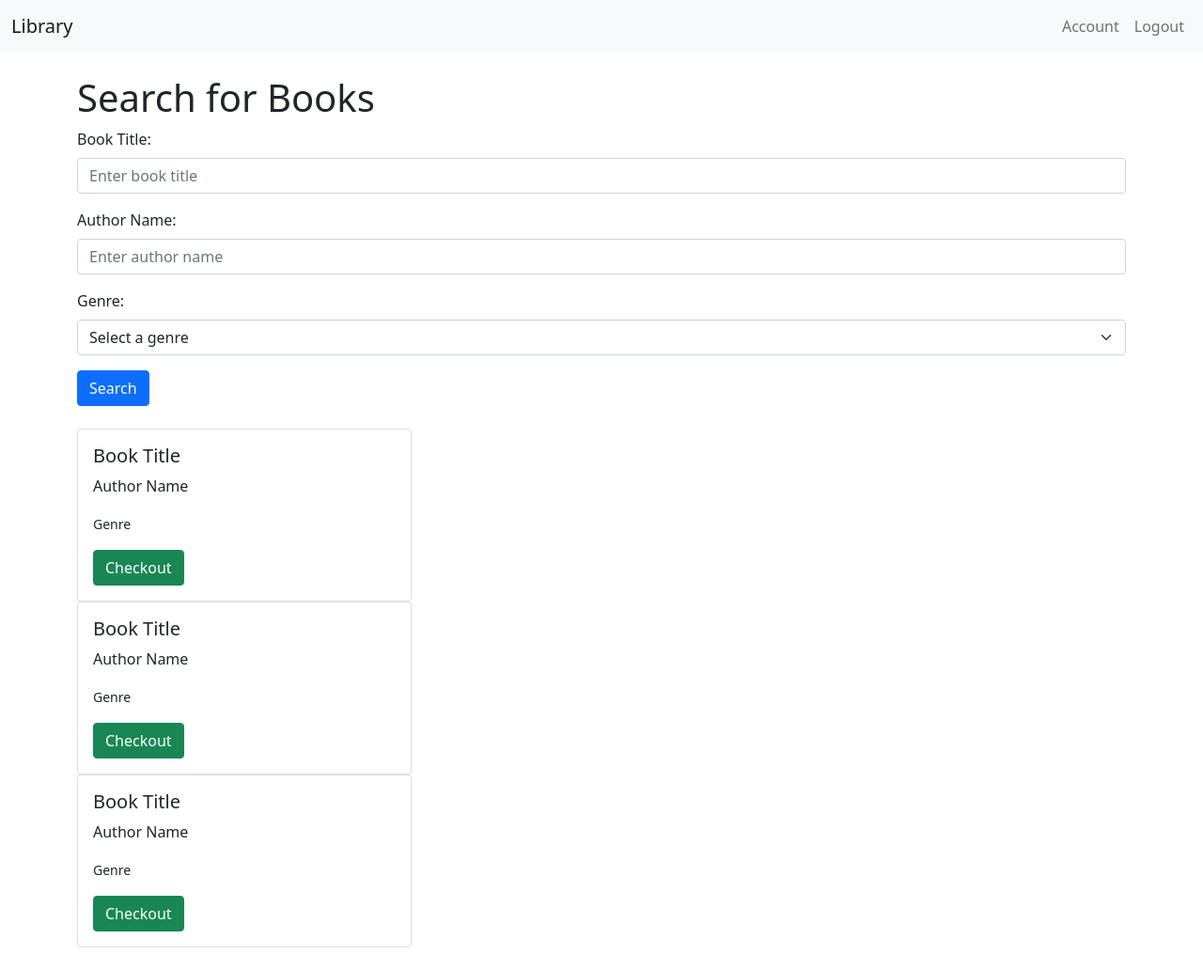
After one commit to leo-kildani/Online-Library, a Python web app: template src/main/resources/templates/catalog.html in a window 1280 px wide. The commit adds this page. Shown: the whole page at 94% size. Run offline with Jinja, Linux system fonts and the light colour scheme; the template is opened without the code that fills it, so the values that code supplies are empty.

Commit message:
added header to account page and added catalog/search UI.

```diff
--- /dev/null
+++ b/src/main/resources/templates/catalog.html
@@ -0,0 +1,90 @@
+<!DOCTYPE html>
+<html lang="en">
+<head>
+  <meta charset="UTF-8">
+  <meta name="viewport" content="width=device-width, initial-scale=1.0">
+  <title>Book Search</title>
+  <link href="https://cdn.jsdelivr.net/npm/bootstrap@5.0.2/dist/css/bootstrap.min.css" rel="stylesheet">
+</head>
+<body>
+
+<nav class="navbar navbar-expand-lg navbar-light bg-light mb-4">
+  <div class="container-fluid">
+    <a class="navbar-brand" href="#">Library</a>
+    <div class="collapse navbar-collapse">
+      <ul class="navbar-nav ms-auto">
+        <li class="nav-item">
+          <a class="nav-link" href="userprofile.html">Account</a>
+        </li>
+        <li class="nav-item">
+          <a class="nav-link" href="/logout">Logout</a>
+        </li>
+      </ul>
+    </div>
+  </div>
+</nav>
+
+<div class="container">
+  <h1>Search for Books</h1>
+  <form id="searchForm" class="mb-4">
+    <div class="mb-3">
+      <label for="title" class="form-label">Book Title:</label>
+      <input type="text" class="form-control" id="title" name="title" placeholder="Enter book title">
+    </div>
+    <div class="mb-3">
+      <label for="author" class="form-label">Author Name:</label>
+      <input type="text" class="form-control" id="author" name="author" placeholder="Enter author name">
+    </div>
+    <div class="mb-3">
+      <label for="genre" class="form-label">Genre:</label>
+      <select class="form-select" id="genre" name="genre">
+        <option value="">Select a genre</option>
+        <option value="Fiction">Fiction</option>
+        <option value="Non-Fiction">Non-Fiction</option>
+        <option value="Science Fiction">Science Fiction</option>
+        <option value="Fantasy">Fantasy</option>
+        <option value="Mystery">Mystery</option>
+        <option value="Biography">Biography</option>
+      </select>
+    </div>
+    <button type="submit" class="btn btn-primary">Search</button>
+  </form>
+
+  <!-- Simplified Book Catalog -->
+  <div id="booksContainer" class="row">
+    <div class="col-md-4 mb-4">
+      <div class="card">
+        <div class="card-body">
+          <h5 class="card-title">Book Title</h5>
+          <p class="card-text">Author Name</p>
+          <p class="card-text"><small>Genre</small></p>
+          <button class="btn btn-success">Checkout</button>
+        </div>
+
+      </div>
+      <div class="card">
+        <div class="card-body">
+          <h5 class="card-title">Book Title</h5>
+          <p class="card-text">Author Name</p>
+          <p class="card-text"><small>Genre</small></p>
+          <button class="btn btn-success">Checkout</button>
+        </div>
+
+      </div>
+      <div class="card">
+        <div class="card-body">
+          <h5 class="card-title">Book Title</h5>
+          <p class="card-text">Author Name</p>
+          <p class="card-text"><small>Genre</small></p>
+          <button class="btn btn-success">Checkout</button>
+        </div>
+
+      </div>
+    </div>
+    <!-- Repeat for each book or dynamically generate similar blocks -->
+  </div>
+</div>
+
+<script src="https://cdn.jsdelivr.net/npm/bootstrap@5.0.2/dist/js/bootstrap.bundle.min.js"></script>
+</body>
+</html>
```
Also changed, not shown: src/main/resources/templates/userprofile.html (+14 -0 lines).
